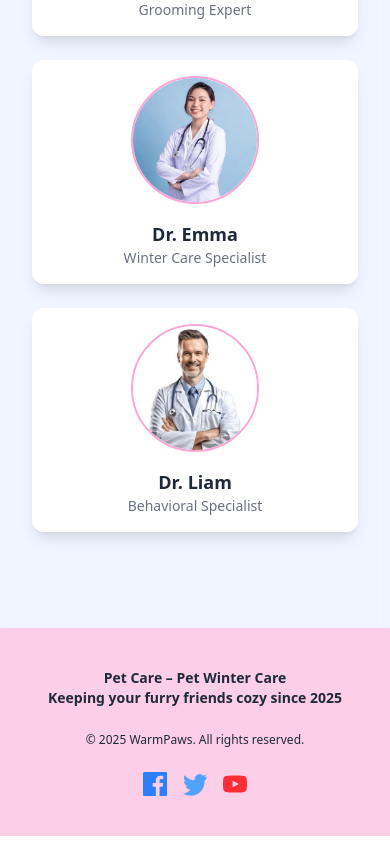
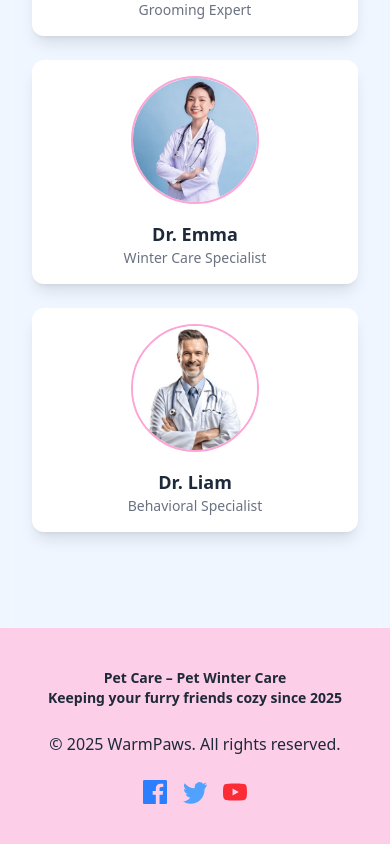
Before and after one commit to JannatunNayeemAnika/pet-care-warmPaws, a React (Vite) app: page / in a window 390 px wide. Shown: the part 4451-5295 px from the top of the page. Built offline with nearby package versions, Linux system fonts and the light colour scheme; no server answers.

Commit message:
first commit

```diff
--- a/src/components/Footer.jsx
+++ b/src/components/Footer.jsx
@@ -15,7 +15,7 @@ export default function Footer() {
           Pet Care – Pet Winter Care <br />
           Keeping your furry friends cozy since 2025
         </p>
-        <p className="text-xs sm:text-sm md:text-base text-center">
+        <p className="text- sm:text-sm md:text-base text-center">
           © {new Date().getFullYear()} WarmPaws. All rights reserved.
         </p>
 
```
